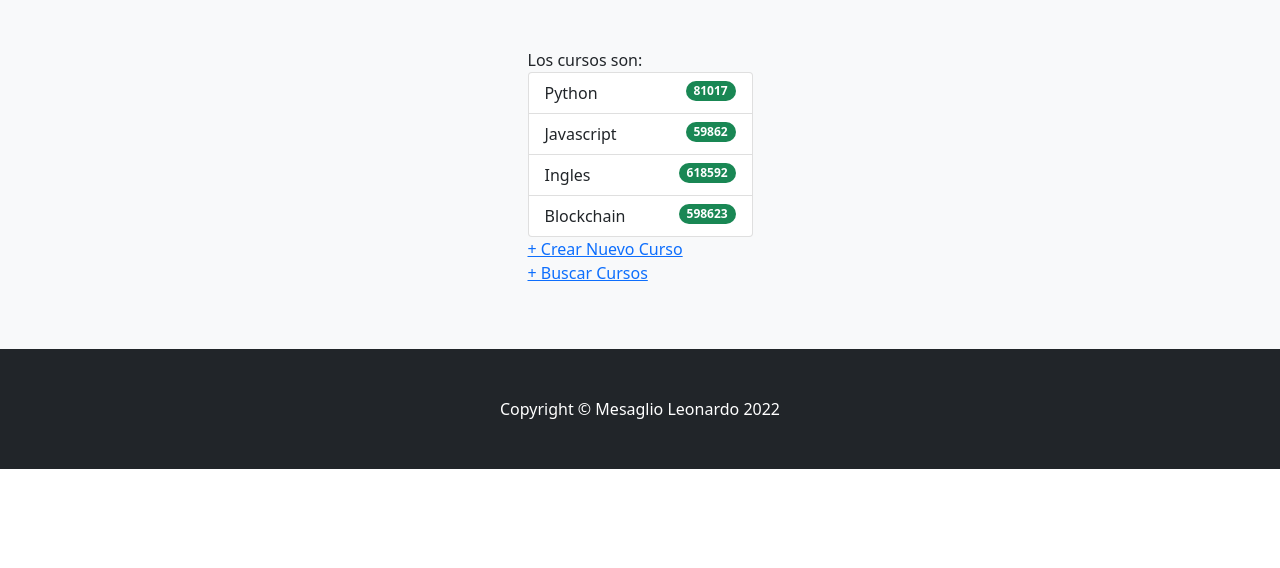
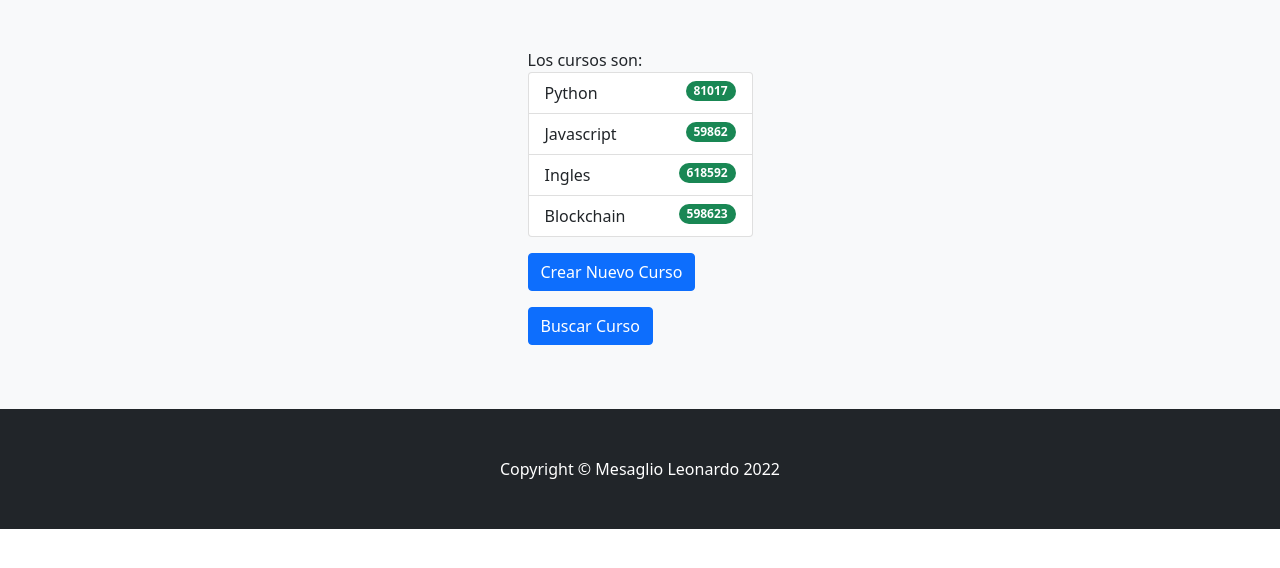
Before and after one commit to leonciardo/entregable, a Django app: page /coderapp/cursos/ in a window 1280 px wide. Shown: the part 56-624 px from the top of the page. Run offline with Django 4.2, Linux system fonts and the light colour scheme; data comes from the database, SQL or seed files in the repository; parts of the project's set-up code (start-up, migrations or seed data) failed here and were passed over; some libraries are stand-ins or nearby versions.

Commit message:
Cambio estetico - agregue buttons

```diff
--- a/ProyectoCoderApp/templates/ProyectoCoderApp/cursos.html
+++ b/ProyectoCoderApp/templates/ProyectoCoderApp/cursos.html
@@ -22,8 +22,11 @@ Cursos - App Coder
 
 
                 </ul>
-                <a href="{% url 'crear_curso' %}">+ Crear Nuevo Curso</a>
-                <p> <a href="{% url 'buscar_comision' %}"> + Buscar Cursos</a></p>
+                <p></p>
+                <a href="{% url 'crear_curso' %}"<button type="button" class="btn btn-primary">Crear Nuevo Curso</button></a>
+                <p></p>
+                <a href="{% url 'buscar_comision' %}"<p><button type="button" class="btn btn-primary">Buscar Curso</button></a>
+                </p>
             </div>
         </div>
     </div>
--- a/ProyectoCoderApp/templates/ProyectoCoderApp/estudiantes.html
+++ b/ProyectoCoderApp/templates/ProyectoCoderApp/estudiantes.html
@@ -21,9 +21,9 @@ Estudiantes - App Coder
                         {% endfor %}
 
                 </ul>
+                <p></p>
+                <a href="{% url 'agregar_estudiante' %}"><button type="button" class="btn btn-primary">Agregar Estudiante</button></a>
 
-                <a href="{% url 'agregar_estudiante' %}">+ Agregar Nuevo Estudiante</a>
-                {% comment %} <p> <a href="{% url 'buscar_estudiante' %}"> + Buscar estudiante</a> </p> {% endcomment %}
             </div>
         </div>
     </div>
--- a/ProyectoCoderApp/templates/ProyectoCoderApp/index.html
+++ b/ProyectoCoderApp/templates/ProyectoCoderApp/index.html
@@ -15,7 +15,7 @@ Inicio - App Coder
                     <h1 class="display-5 fw-bolder text-white mb-2">Proyecto entregable</h1>
                     <p class="lead text-white-50 mb-4">WEB DJANGO con patron MVT</p>
                     <div class="d-grid gap-3 d-sm-flex justify-content-sm-center">
-                        <a class="btn btn-primary btn-lg px-4 me-sm-3" href= {% url 'cursos' %} >CURSOS</a>
+                        <a class="btn btn-outline-light btn-lg px-4" href= {% url 'cursos' %} >CURSOS</a>
                         <a class="btn btn-outline-light btn-lg px-4" href={% url 'estudiantes' %}>ESTUDIANTES</a>
                         <a class="btn btn-outline-light btn-lg px-4" href={% url 'profesores' %}>PROFESORES</a>
 
--- a/ProyectoCoderApp/templates/ProyectoCoderApp/profesores.html
+++ b/ProyectoCoderApp/templates/ProyectoCoderApp/profesores.html
@@ -20,8 +20,8 @@ Profesores - App Coder
                         {% endfor %}
 
                 </ul>
-
-                <a href="{% url 'agregar_profesor' %}">+ Agregar Nuevo Profesor</a>
+                <p></p>
+                <a href="{% url 'agregar_profesor' %}"><button type="button" class="btn btn-primary">Agregar Profesor</button></a>
                 {% comment %} <p> <a href="{% url 'buscar_profesor' %}"> + Buscar profesor</a></p> {% endcomment %}
             </div>
         </div>
```
